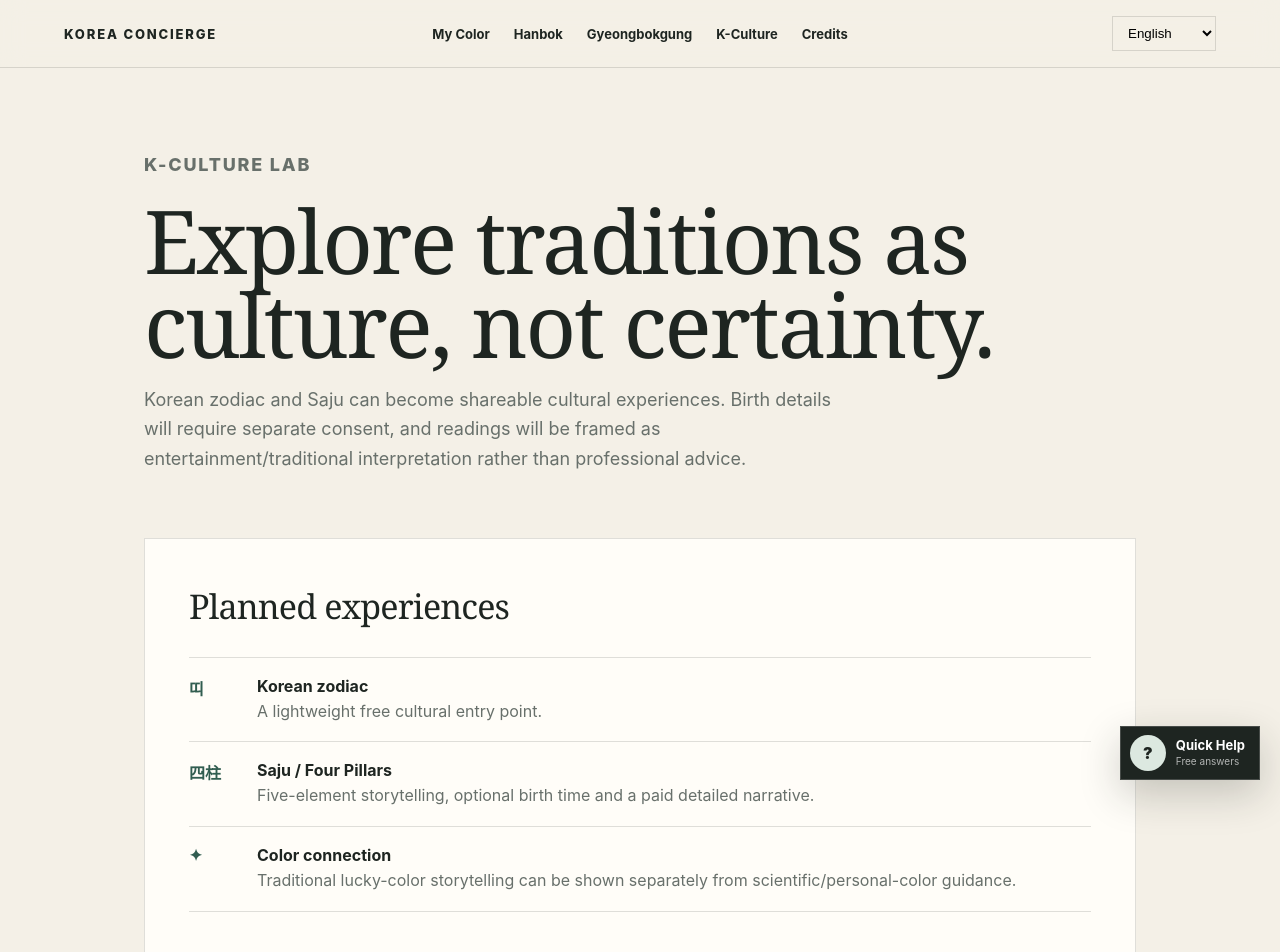
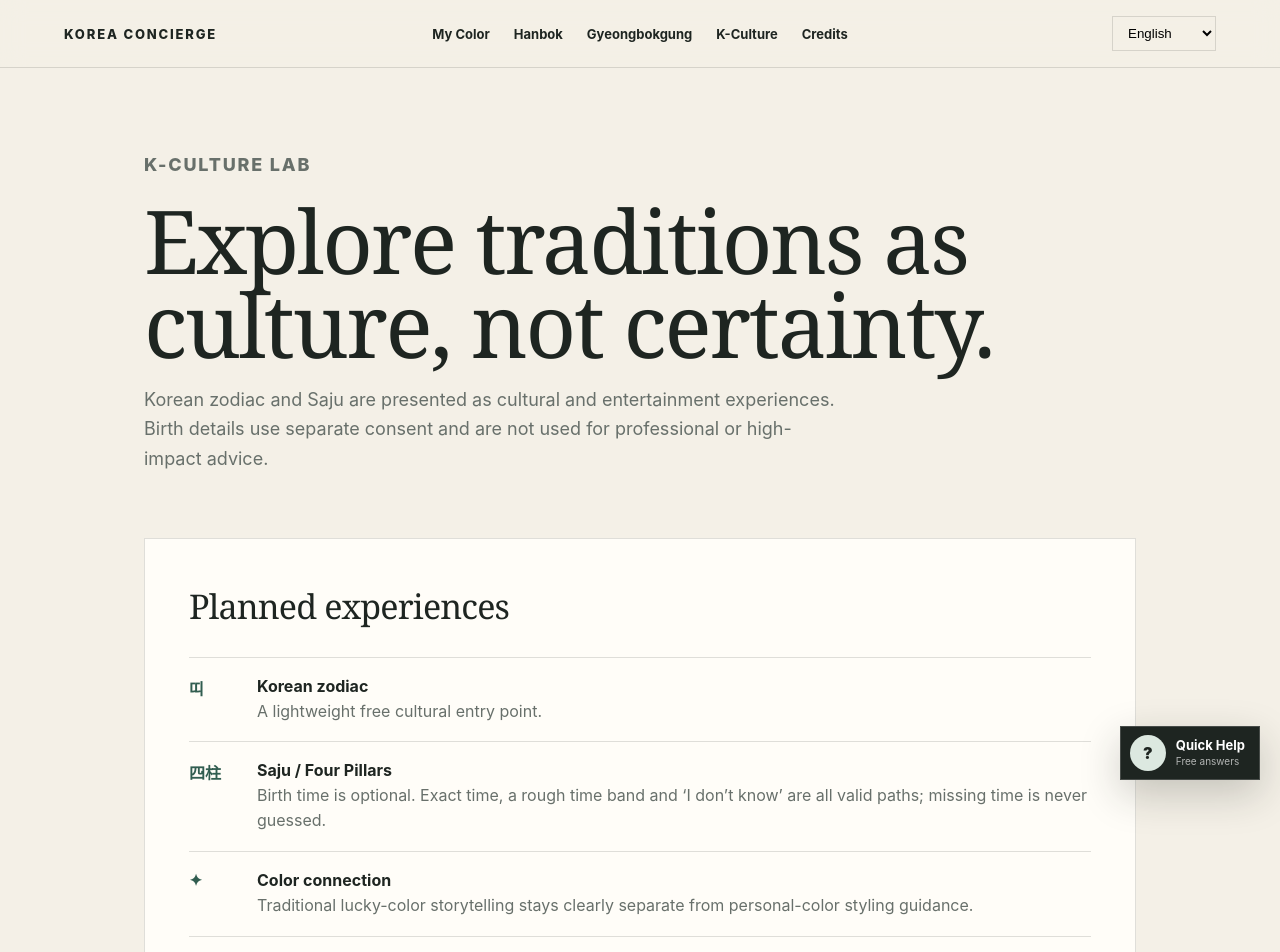
Before and after one commit to lgkangno1-svg/Kang-s-brain, a Next.js app in the folder projects/korea-avocadoss/: page /en/culture in a window 1280 px wide. Shown: the top 952 px of the page. Built offline with nearby package versions, Linux system fonts and the light colour scheme.

Commit message:
i18n: make K-Culture route natively localized

```diff
--- a/projects/korea-avocadoss/src/app/[locale]/culture/page.tsx
+++ b/projects/korea-avocadoss/src/app/[locale]/culture/page.tsx
@@ -1,2 +1,27 @@
-export {default} from '../../culture/page';
-export {metadata} from '../../culture/page';
+import {getTranslations, setRequestLocale} from 'next-intl/server';
+
+export default async function LocalizedCulturePage({params}: {params: Promise<{locale: string}>}) {
+  const {locale} = await params;
+  setRequestLocale(locale);
+  const culture = await getTranslations('Culture');
+
+  return (
+    <main>
+      <section className="pageIntro">
+        <p className="eyebrow">{culture('eyebrow')}</p>
+        <h1>{culture('title')}</h1>
+        <p>{culture('intro')}</p>
+      </section>
+      <section className="prototype">
+        <div className="prototypePanel">
+          <h2>{culture('planned')}</h2>
+          <div className="stepList">
+            <div className="step"><b>띠</b><div><strong>{culture('zodiacTitle')}</strong><p>{culture('zodiacText')}</p></div></div>
+            <div className="step"><b>四柱</b><div><strong>{culture('sajuTitle')}</strong><p>{culture('sajuText')}</p></div></div>
+            <div className="step"><b>✦</b><div><strong>{culture('colorTitle')}</strong><p>{culture('colorText')}</p></div></div>
+          </div>
+        </div>
+      </section>
+    </main>
+  );
+}
```
